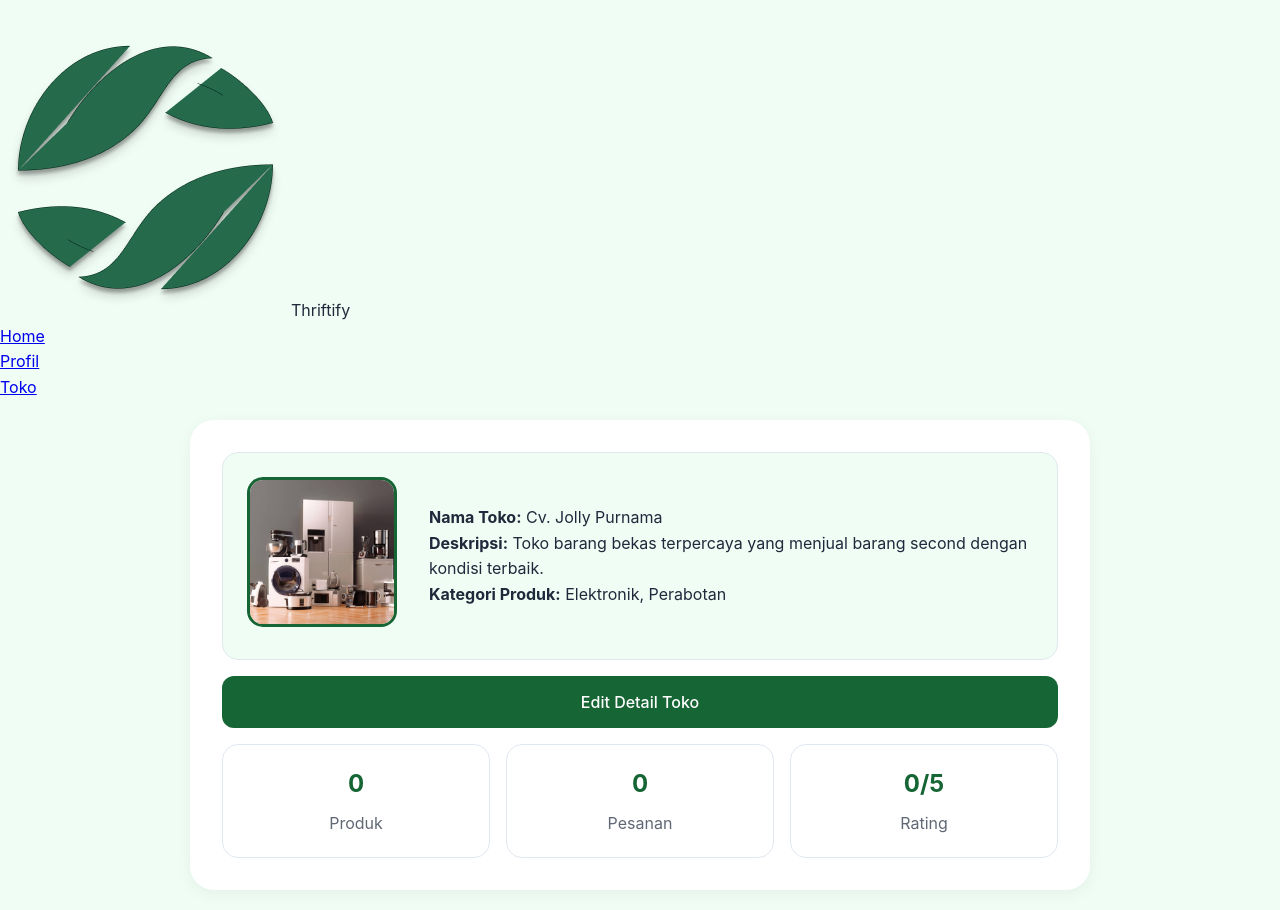
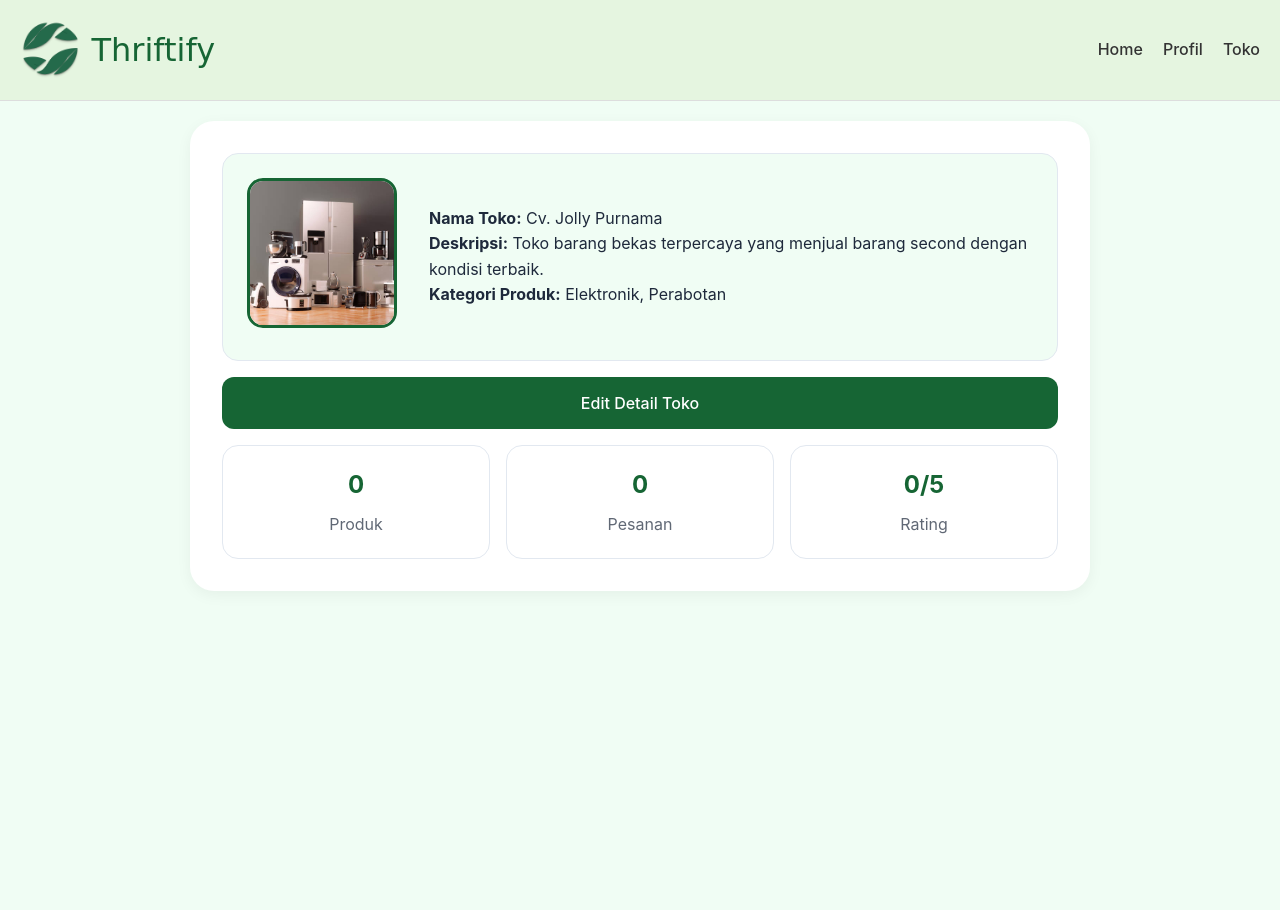
Before and after one commit to k3rlyn/Thriftify, a plain HTML site: page pages/after_daftartoko.html in a window 1280 px wide. After the commit the page ends 800 px from the top, so only its background shows below. Drawn offline with Linux system fonts and the light colour scheme.

Commit message:
adding header

```diff
--- a/css/after_daftartoko.css
+++ b/css/after_daftartoko.css
@@ -17,8 +17,47 @@ body {
     background-color: var(--primary-light);
     color: var(--text-color);
     line-height: 1.6;
-    margin-top: 2rem;
 }
+ /* Header */
+ .header {
+    display: flex;
+    justify-content: space-between;
+    align-items: center;
+    padding: 20px;
+    background-color: #e5f5e0;
+    border-bottom: 1px solid #ddd;
+    width: 100%;
+  }
+
+  .logo {
+    display: flex;
+    align-items: center; /* Menjaga logo dan teks sejajar vertikal */
+    gap: 10px; /* Jarak antara gambar logo dan teks */
+    color: var(--primary-color);
+    font-family: 'Shrikhand', cursive;
+    font-size: clamp(2rem, 6vw, 1rem);
+    font-style: normal;
+    line-height: 1.2;
+  }
+
+  .logo img {
+    width: auto;
+    max-width: 120px; /* Maksimal lebar logo */
+    max-height: 60px; /* Maksimal tinggi logo */
+    object-fit: contain;
+  }
+
+  .nav ul {
+    display: flex;
+    list-style: none;
+  }
+
+  .nav a {
+    text-decoration: none;
+    margin-left: 20px;
+    color: #333;
+    font-weight: 500;
+  }
 
 h1 {
     color: var(--primary-color);
```
Also changed, not shown: pages/daftartoko.html (+1 -1 lines).
